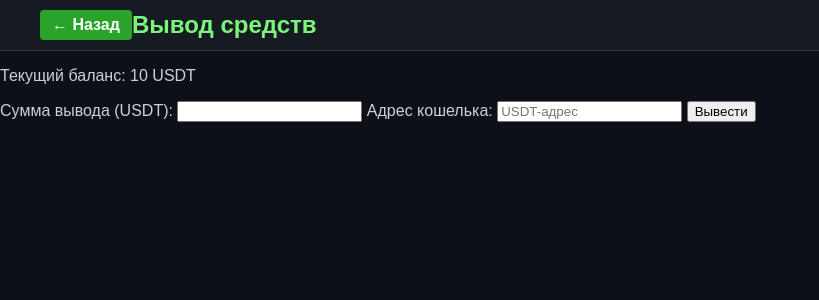
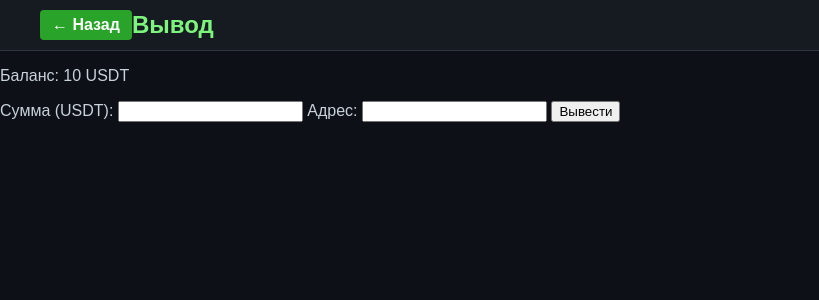
Before and after one commit to Yupara/P2pppppppppp, a FastAPI app: template templates/withdraw.html in a window 1280 px wide. Shown: the top 300 px of the page, without its empty margins (0-819 px from the left). Run offline with FastAPI, Linux system fonts and the light colour scheme; the template is opened without the code that fills it: most values are stand-ins (such as "Sample title", 1, 10 or a date in 2020).

Commit message:
Update withdraw.html

```diff
--- a/templates/withdraw.html
+++ b/templates/withdraw.html
@@ -1,22 +1,19 @@
 <!DOCTYPE html>
 <html lang="ru">
-<head>
-  <meta charset="UTF-8">
-  <title>Вывод средств</title>
-  <link rel="stylesheet" href="/static/styles.css">
-</head>
+<head><meta charset="UTF-8"><title>Вывод</title>
+<link rel="stylesheet" href="/static/styles.css"></head>
 <body>
   <div class="header">
     <a href="/market" class="create-button">← Назад</a>
-    <h1>Вывод средств</h1>
+    <h1>Вывод</h1>
   </div>
   <div class="container">
-    <p>Текущий баланс: {{ balance | round(2) }} USDT</p>
+    <p>Баланс: {{ balance|round(2) }} USDT</p>
     <form action="/withdraw" method="post" class="form">
-      <label>Сумма вывода (USDT):</label>
+      <label>Сумма (USDT):</label>
       <input type="number" name="amount" step="0.01" required>
-      <label>Адрес кошелька:</label>
-      <input type="text" name="wallet_address" placeholder="USDT-адрес" required>
+      <label>Адрес:</label>
+      <input type="text" name="wallet_address" required>
       <button class="btn" type="submit">Вывести</button>
     </form>
   </div>
```
